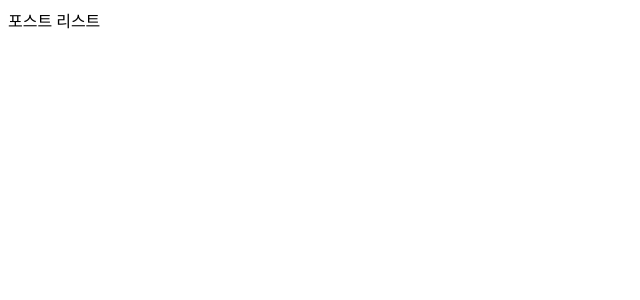
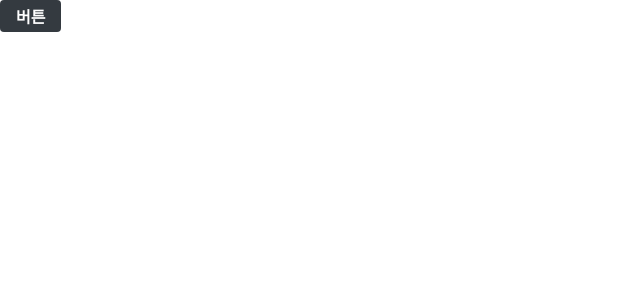
Before and after one commit to jhj2713/study-react, a React (Create React App) app in the folder frontend/: page / in a window 1280 px wide. Shown: the top 300 px of the page, without its empty margins (0-640 px from the left). Built offline with nearby package versions, Linux system fonts and the light colour scheme.

Commit message:
Add styled components

```diff
--- a/frontend/package.json
+++ b/frontend/package.json
@@ -9,6 +9,7 @@
     "react": "^17.0.2",
     "react-dom": "^17.0.2",
     "react-scripts": "4.0.3",
+    "styled-components": "^5.3.3",
     "web-vitals": "^1.0.1"
   },
   "scripts": {
--- /dev/null
+++ b/frontend/src/components/common/Button.js
@@ -0,0 +1,22 @@
+import styled from 'styled-components';
+import palette from '../../lib/styles/palette';
+
+const StyledButton = styled.button`
+  border: none;
+  border-radius: 4px;
+  color: white;
+  background: ${palette.gray[8]};
+  font-size: 1rem;
+  font-weight: bold;
+  padding: 0.25rem 1rem;
+  outline: none;
+  cursor: pointer;
+  &:hover {
+    background: ${palette.gray[6]};
+    transition: background 0.2s;
+  }
+`;
+
+const Button = (props) => <StyledButton {...props} />;
+
+export default Button;
--- /dev/null
+++ b/frontend/src/index.css
@@ -0,0 +1,32 @@
+body {
+  margin: 0;
+  padding: 0;
+  font-family: -apple-system, BlinkMacSystemFont, 'Segoe UI', Roboto, Oxygen,
+    Ubuntu, Cantarell, 'Open Sans', 'Helvetica Neue', sans-serif;
+  -webkit-font-smoothing: antialiased;
+  -moz-osx-font-smotthing: grayscale;
+  box-sizing: border-box;
+  min-height: 100%;
+}
+
+#root {
+  min-height: 100%;
+}
+
+html {
+  height: 100%;
+}
+
+a {
+  color: inherit;
+  text-decoration: none;
+}
+
+* {
+  box-sizing: inherit;
+}
+
+code {
+  font-family: source-code-pro, Menlo, Monaco, Consolas, 'Courier New',
+    monospace;
+}
--- a/frontend/src/index.js
+++ b/frontend/src/index.js
@@ -1,5 +1,6 @@
 import ReactDOM from 'react-dom';
 import App from './App';
+import './index.css';
 import { BrowserRouter } from 'react-router-dom';
 
 ReactDOM.render(
--- /dev/null
+++ b/frontend/src/lib/styles/palette.js
@@ -0,0 +1,27 @@
+const palette = {
+  gray: [
+    '#f8f9fa',
+    '#f1f3f5',
+    '#e9ecef',
+    '#dee2e6',
+    '#ced4da',
+    '#adb5bd',
+    '#868e96',
+    '#495057',
+    '#343a40',
+    '#212529',
+  ],
+  cyan: [
+    '#e3fafc',
+    '#c5f6fa',
+    '#99e9f2',
+    '#66d9e8',
+    '#3bc9db',
+    '#22b8cf',
+    '#15aabf',
+    '#1098ad',
+    '#0c8599',
+    '#0b7285',
+  ],
+};
+export default palette;
--- a/frontend/src/pages/PostListPage.js
+++ b/frontend/src/pages/PostListPage.js
@@ -1,7 +1,12 @@
 import React from 'react';
+import Button from '../components/common/Button';
 
 function PostListPage() {
-  return <div>포스트 리스트</div>;
+  return (
+    <div>
+      <Button>버튼</Button>
+    </div>
+  );
 }
 
 export default PostListPage;
```
Also changed, not shown: 2 other files (tests, documents, lock files or other folders).
